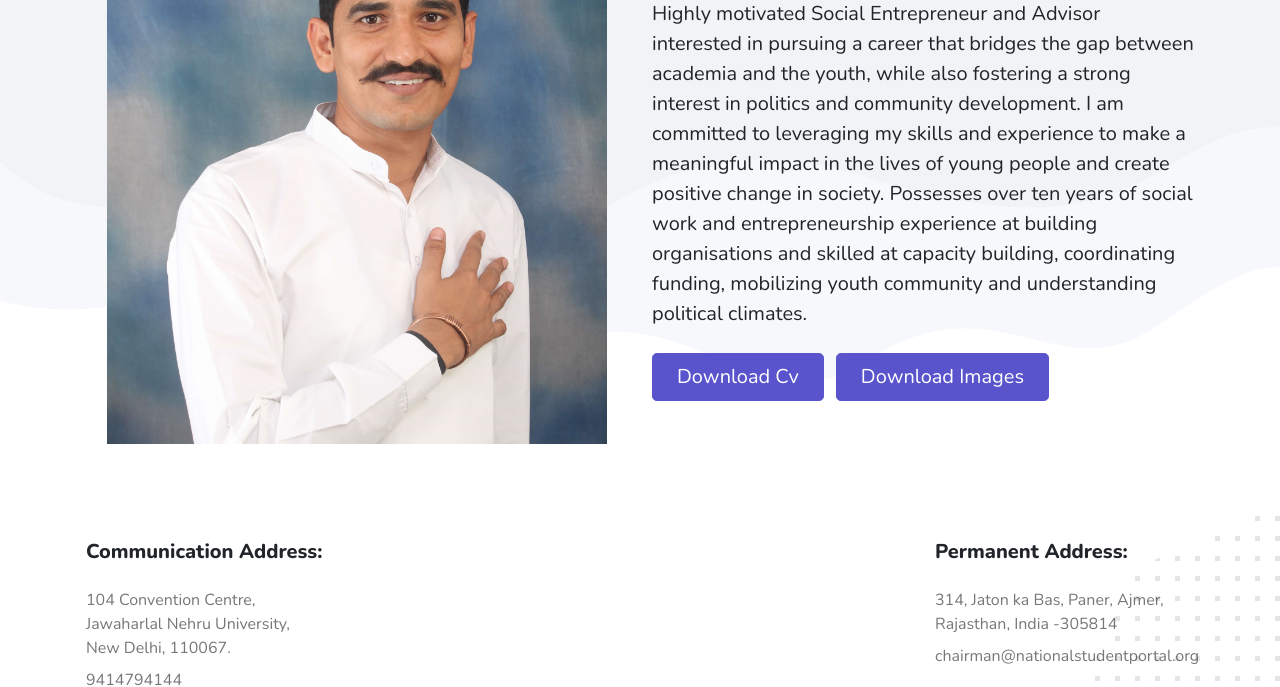
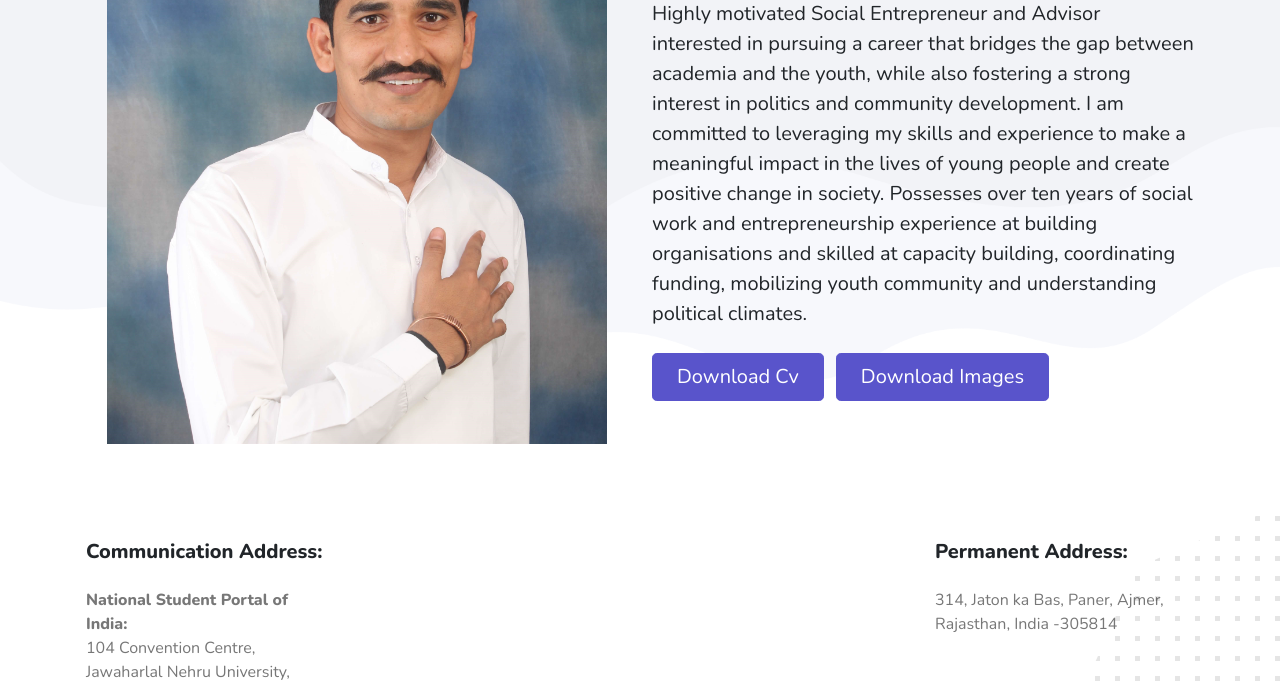
Before and after one commit to rohan220217/sarveshwar, a plain HTML site: page index.html in a window 1280 px wide. Shown: the part 255-942 px from the top of the page. Drawn offline with nearby package versions, Linux system fonts and the light colour scheme; no server answers.

Commit message:
mail updated

```diff
--- a/index.html
+++ b/index.html
@@ -177,10 +177,13 @@
         <div class="col-lg-3">
           <h2 class="h5 mb-4">Communication Address:</h2>
           <ul class="list-unstyled me-4 mb-3">
-            <li class="mb-2 text-muted">104 Convention Centre, Jawaharlal Nehru University, New Delhi, 110067. </li>
+            <li class="mb-2 text-muted"> <b> National Student Portal of India:</b> <br> 104 Convention Centre,
+              Jawaharlal Nehru University, New Delhi, 110067. </li>
             <li class="mb-2"><a class="footer-link" href="tel:9414794144">9414794144</a></li>
             <li class="mb-2"><a class="footer-link"
                 href="mailto:connect@sarveshwarvoice.in">connect@sarveshwarvoice.in</a></li>
+            <li class="mb-2"><a class="footer-link"
+                href="mailto:chairman@nationalstudentportal.org">chairman@nationalstudentportal.org</a></li>
           </ul>
 
         </div>
@@ -201,8 +204,8 @@
           <h2 class="h5 mb-4">Permanent Address: </h2>
           <ul class="list-unstyled me-4 mb-3">
             <li class="mb-2 text-muted">314, Jaton ka Bas, Paner, Ajmer, Rajasthan, India -305814 </li>
-            <li class="mb-2"><a class="footer-link"
-                href="mailto:chairman@nationalstudentportal.org">chairman@nationalstudentportal.org</a></li>
+            <!-- <li class="mb-2"><a class="footer-link"
+                href="mailto:chairman@nationalstudentportal.org">chairman@nationalstudentportal.org</a></li> -->
           </ul>
 
         </div>
```
